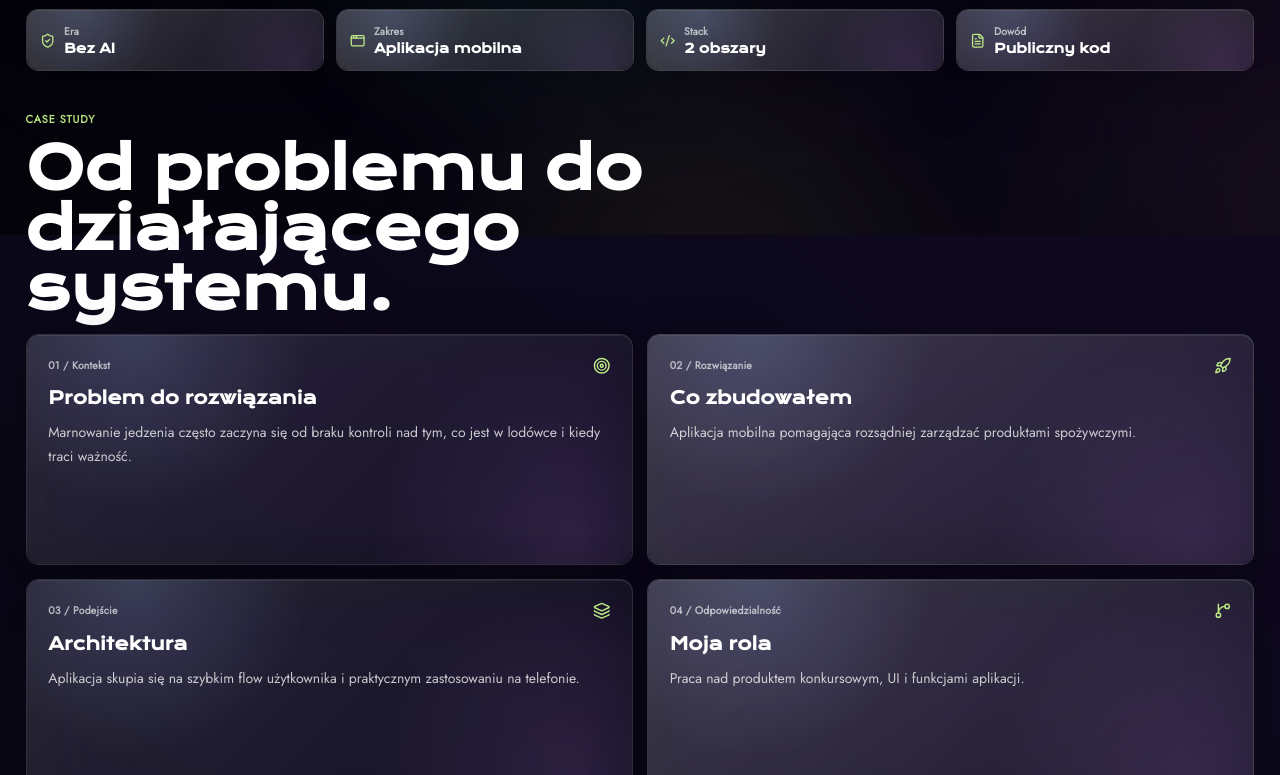
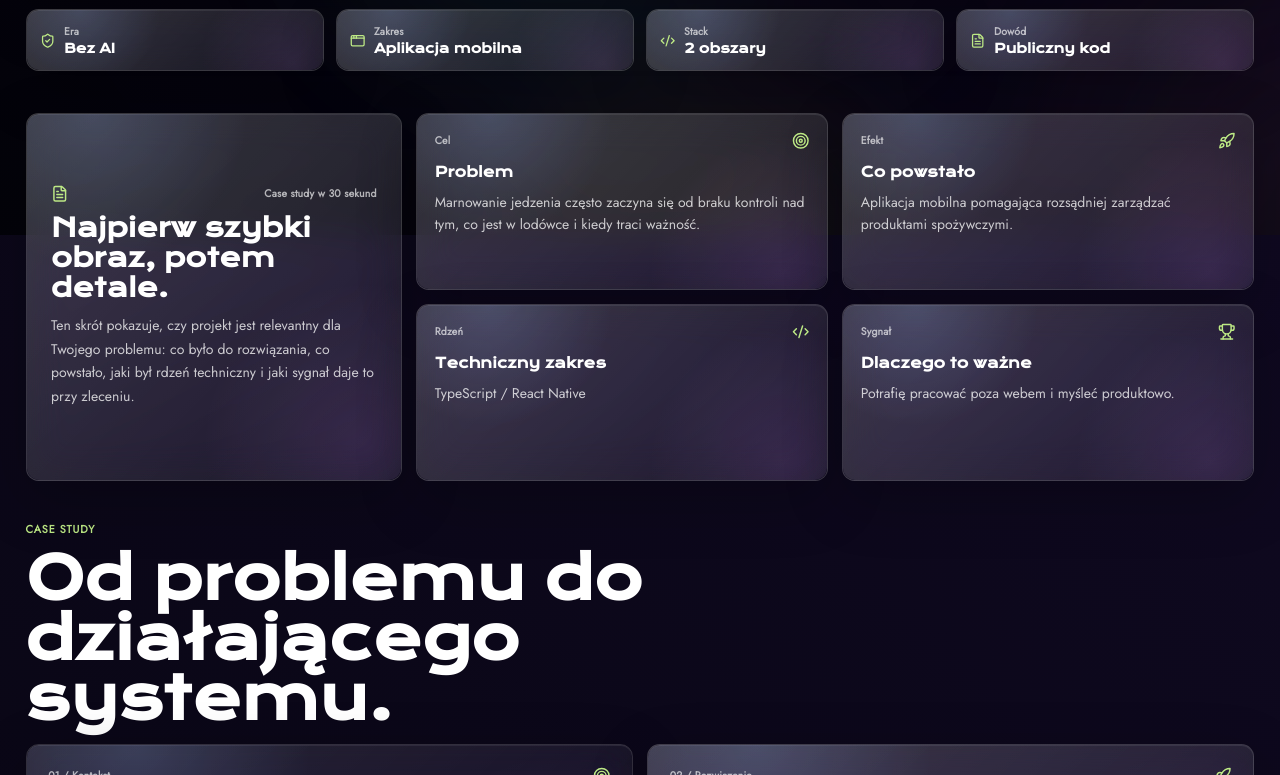
Before and after one commit to dawidbartczak/portfolio, a Next.js app: page /projects/biteback in a window 1280 px wide. Shown: the part 725-1500 px from the top of the page. Built offline with nearby package versions, Linux system fonts and the light colour scheme.

Commit message:
Add scannable case study snapshots

```diff
--- a/src/components/ProjectPage/ProjectPage.module.scss
+++ b/src/components/ProjectPage/ProjectPage.module.scss
@@ -198,6 +198,7 @@
 
 .hero h1,
 .sectionHeader h2,
+.snapshotIntro h2,
 .systemMapPanel h2,
 .valuePanel h2,
 .bridgeIntro h2,
@@ -392,6 +393,7 @@
 }
 
 .storySection,
+.snapshotSection,
 .deliveryProof,
 .clientBridge,
 .deepDive,
@@ -445,6 +447,7 @@
 }
 
 .bridgeCard h3,
+.snapshotCard h3,
 .storyCard h3 {
     margin: 1rem 0 0;
     color: var(--text-strong);
@@ -454,6 +457,8 @@
 }
 
 .storyCard p,
+.snapshotIntro p,
+.snapshotCard p,
 .systemMapPanel > .panelContent > p,
 .bridgeIntro p,
 .bridgeCard p,
@@ -463,6 +468,48 @@
     margin: 0.85rem 0 0;
     color: var(--text-muted);
     line-height: 1.68;
+}
+
+.snapshotSection {
+    display: grid;
+    grid-template-columns: minmax(280px, 0.62fr) minmax(0, 1.38fr);
+    gap: 1rem;
+    align-items: stretch;
+}
+
+.snapshotIntro .panelContent {
+    display: flex;
+    flex-direction: column;
+    justify-content: center;
+    height: 100%;
+    padding: clamp(1.1rem, 2.6vw, 1.75rem);
+}
+
+.snapshotIntro h2 {
+    margin-top: 0.85rem;
+    font-size: clamp(1.35rem, 2vw, 2rem);
+    line-height: 1.16;
+}
+
+.snapshotGrid {
+    display: grid;
+    grid-template-columns: repeat(2, minmax(0, 1fr));
+    gap: 1rem;
+}
+
+.snapshotCard .panelContent {
+    display: flex;
+    flex-direction: column;
+    min-height: 12.5rem;
+    padding: clamp(1rem, 2vw, 1.25rem);
+}
+
+.snapshotCard h3 {
+    font-size: clamp(0.95rem, 1.1vw, 1.1rem);
+}
+
+.snapshotCard p {
+    line-height: 1.55;
 }
 
 .deliveryProof {
@@ -758,6 +805,7 @@
 
 @media (max-width: 980px) {
     .hero > .panelContent,
+    .snapshotSection,
     .deliveryProof,
     .clientBridge,
     .deepDive {
@@ -769,6 +817,10 @@
     }
 
     .proofStrip {
+        grid-template-columns: repeat(2, minmax(0, 1fr));
+    }
+
+    .snapshotGrid {
         grid-template-columns: repeat(2, minmax(0, 1fr));
     }
 
@@ -834,10 +886,15 @@
 
     .stackPanel,
     .storyGrid,
+    .snapshotGrid,
     .bridgeGrid,
     .proofStrip,
     .cta .panelContent {
         grid-template-columns: 1fr;
+    }
+
+    .snapshotCard .panelContent {
+        min-height: auto;
     }
 
     .bridgeCard .panelContent {
--- a/src/components/ProjectPage/index.tsx
+++ b/src/components/ProjectPage/index.tsx
@@ -161,6 +161,39 @@ export default function ProjectPage({project}: ProjectPageProps) {
             value: repoLabel(project, locale),
         },
     ];
+    const snapshotItems: StoryItem[] = [
+        {
+            eyebrow: {pl: "Cel", en: "Goal"},
+            icon: Target,
+            id: "snapshot-goal",
+            title: {pl: "Problem", en: "Problem"},
+            text: project.caseStudy.problem,
+        },
+        {
+            eyebrow: {pl: "Efekt", en: "Result"},
+            icon: Rocket,
+            id: "snapshot-result",
+            title: {pl: "Co powstało", en: "What shipped"},
+            text: project.caseStudy.built,
+        },
+        {
+            eyebrow: {pl: "Rdzeń", en: "Core"},
+            icon: Code2,
+            id: "snapshot-core",
+            title: {pl: "Techniczny zakres", en: "Technical scope"},
+            text: {
+                pl: project.stack.join(" / "),
+                en: project.stack.join(" / "),
+            },
+        },
+        {
+            eyebrow: {pl: "Sygnał", en: "Signal"},
+            icon: Trophy,
+            id: "snapshot-signal",
+            title: {pl: "Dlaczego to ważne", en: "Why it matters"},
+            text: project.caseStudy.clientValue?.title ?? project.caseStudy.proves[0] ?? project.role,
+        },
+    ];
     const clientBridgeSteps: StoryItem[] = [
         {
             eyebrow: {pl: "01 / Scope", en: "01 / Scope"},
@@ -311,6 +344,40 @@ export default function ProjectPage({project}: ProjectPageProps) {
                         </article>
                     );
                 })}
+            </section>
+
+            <section className={styles.snapshotSection}>
+                <article className={cx(styles.glassPanel, styles.snapshotIntro, styles.interactiveCard)} data-reveal>
+                    <div className={styles.panelContent}>
+                        <div className={styles.sectionKicker}>
+                            <FileText className={styles.kickerIcon}/>
+                            <span>{locale === "pl" ? "Case study w 30 sekund" : "30-second case study"}</span>
+                        </div>
+                        <h2>{locale === "pl" ? "Najpierw szybki obraz, potem detale." : "A quick scan first, details after."}</h2>
+                        <p>{locale === "pl"
+                            ? "Ten skrót pokazuje, czy projekt jest relevantny dla Twojego problemu: co było do rozwiązania, co powstało, jaki był rdzeń techniczny i jaki sygnał daje to przy zleceniu."
+                            : "This summary shows whether the project is relevant to your problem: what needed solving, what shipped, the technical core and the signal it gives for client work."}</p>
+                    </div>
+                </article>
+
+                <div className={styles.snapshotGrid}>
+                    {snapshotItems.map((item) => {
+                        const Icon = item.icon;
+
+                        return (
+                            <article className={cx(styles.glassPanel, styles.snapshotCard, styles.interactiveCard)} data-reveal key={item.id}>
+                                <div className={styles.panelContent}>
+                                    <div className={styles.cardTopline}>
+                                        <span>{t(item.eyebrow)}</span>
+                                        <Icon className={styles.cardIcon}/>
+                                    </div>
+                                    <h3>{t(item.title)}</h3>
+                                    <p>{t(item.text)}</p>
+                                </div>
+                            </article>
+                        );
+                    })}
+                </div>
             </section>
 
             <section className={styles.storySection}>
```
